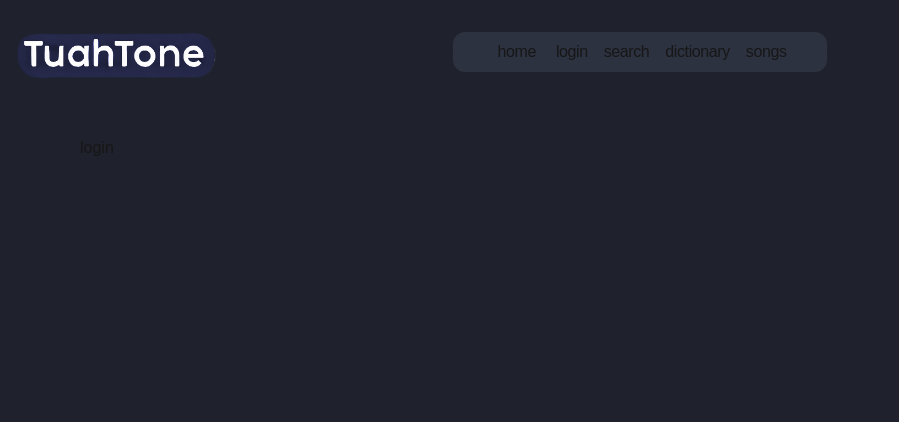
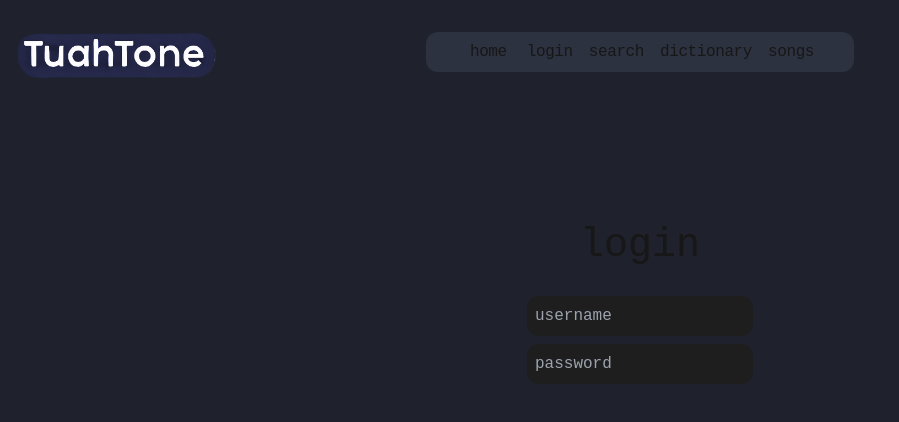
Before and after one commit to TheOfficialBarn/tuahtone, a Next.js app: page /login in a window 1280 px wide. Shown: the top 422 px of the page, without its empty margins (0-899 px from the left). Built offline with nearby package versions, Linux system fonts and the light colour scheme.

Commit message:
Created login

```diff
--- a/app/globals.css
+++ b/app/globals.css
@@ -5,6 +5,7 @@
 :root {
   --background: #ffffff;
   --foreground: #171717;
+  --font-jet-brains-mono: 'JetBrains Mono', monospace;
 }
 
 @media (prefers-color-scheme: dark) {
@@ -18,6 +19,14 @@ body {
   color: var(--foreground);
   background: var(--background);
   font-family: Arial, Helvetica, sans-serif;
+  font-family: var(--font-jet-brains-mono);
+
+}
+
+h1 {
+  font-size: larger;
+  text-align: center;
+  font-size: 40px;
 }
 
 h2 {
--- a/app/lib/firebase.js
+++ b/app/lib/firebase.js
@@ -1,11 +1,12 @@
 // Import the functions you need from the SDKs you need
 import { initializeApp } from "firebase/app";
 import { getAnalytics } from "firebase/analytics";
+import { getAuth } from "firebase/auth";  // Import getAuth from Firebase
+
 // TODO: Add SDKs for Firebase products that you want to use
 // https://firebase.google.com/docs/web/setup#available-libraries
 
 // Your web app's Firebase configuration
-// For Firebase JS SDK v7.20.0 and later, measurementId is optional
 const firebaseConfig = {
   apiKey: "AIzaSyCvXbN8bek0oKCZHN9Fxr4J6JEr7SuQLgQ",
   authDomain: "tuahtone-93fdc.firebaseapp.com",
@@ -19,3 +20,6 @@ const firebaseConfig = {
 // Initialize Firebase
 const app = initializeApp(firebaseConfig);
 const analytics = getAnalytics(app);
+const auth = getAuth(app);  // Initialize Firebase Authentication and get a reference to the service
+
+export { app, analytics, auth };
--- a/app/login/page.jsx
+++ b/app/login/page.jsx
@@ -1,7 +1,17 @@
-export default function Page(){
-	return(
-		<section>
-			<p>login</p>
-		</section>
-	);
+import localFont from 'next/font/local';
+
+const jetBrainsMono = localFont({
+  src: "../fonts/JetBrainsMono-Regular.woff2",
+  variable: "--font-jet-brains-mono",
+  weight: "100 900",
+});
+
+export default function Page() {
+  return (
+    <section className="flex flex-col items-center justify-center mt-20" style={{ fontFamily: 'var(--font-jet-brains-mono)' }}>
+      <h1 className="mb-5">login</h1>
+      <input type="text" placeholder="username" className="bg-songblockbackground rounded-xl p-2 mb-2" />
+      <input type="password" placeholder="password" className="bg-songblockbackground rounded-xl p-2" />
+    </section>
+  );
 }
--- a/package.json
+++ b/package.json
@@ -9,6 +9,7 @@
     "lint": "next lint"
   },
   "dependencies": {
+    "@next/font": "^14.2.15",
     "firebase": "^11.0.1",
     "next": "15.0.3",
     "react": "19.0.0-rc-66855b96-20241106",
```
Also changed, not shown: app/components/songsblock.jsx (line endings or trailing spaces), app/fonts/JetBrainsMono-Regular.woff2 (added), 1 other file (tests, documents, lock files or other folders).
